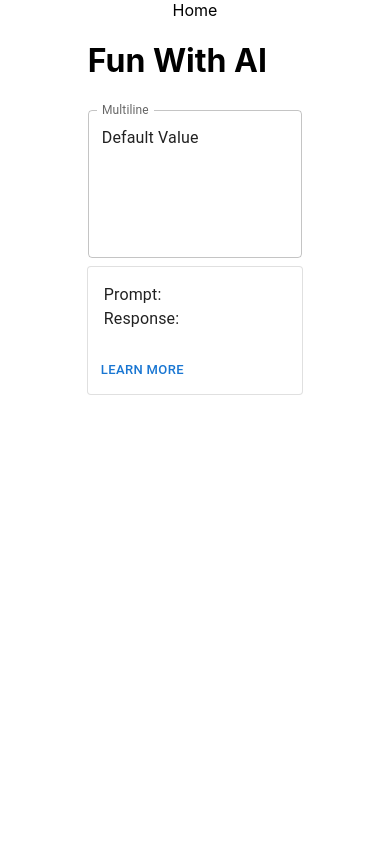
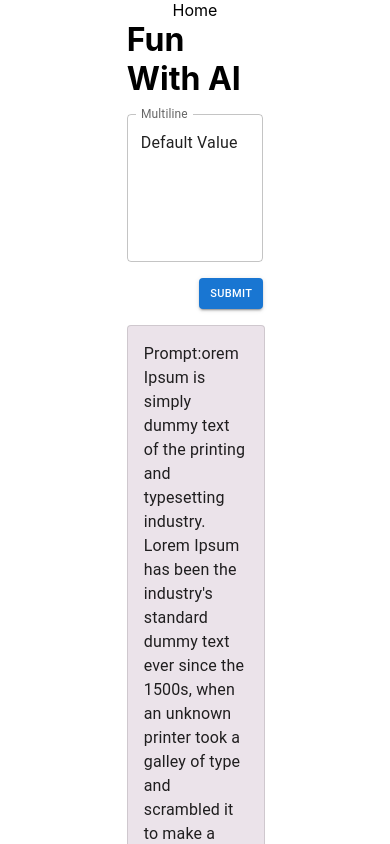
Before and after one commit to qureshe00/textResponse, a React (Create React App) app in the folder text_response/: page / in a window 390 px wide. Shown: the top 844 px of the page. Built offline with nearby package versions, Linux system fonts and the light colour scheme.

Commit message:
improved layout of components, responsive

```diff
--- a/text_response/src/Components/InputBox.js
+++ b/text_response/src/Components/InputBox.js
@@ -13,7 +13,7 @@
     <Box
       component="form"
       sx={{
-        '& .MuiTextField-root': { m: 1, width: '55%' },
+        '& .MuiTextField-root': { width: '100%' },
       }}
       noValidate
       autoComplete="off"
@@ -25,6 +25,7 @@
           multiline
           rows={5}
           defaultValue="Default Value"
+          width="100%"
         />
       </div>
     </Box>
--- a/text_response/src/Components/ResponseCard.js
+++ b/text_response/src/Components/ResponseCard.js
@@ -19,13 +19,13 @@
 
 function ResponseCard() {
   return (
-    <Card variant="outlined" style={{display: 'inline-block', width: '55%'}}>
+    <Card id='card' variant="outlined" style={{display: 'inline-block', width: '100%', backgroundColor: '#EBE3EA'}}>
       <CardContent>
           <Typography className='subheaders'>
-              Prompt:
+              Prompt:orem Ipsum is simply dummy text of the printing and typesetting industry. Lorem Ipsum has been the industry's standard dummy text ever since the 1500s, when an unknown printer took a galley of type and scrambled it to make a type specimen book. It has survived not only five centuries, but also the leap into electronic typesetting, remaining essentially unchanged. It was popularised in the 1960s with the release of Letraset sheets containing Lorem Ipsum passages, and more recently with desktop publishing software like Aldus PageMaker including versions of Lorem Ipsum.
           </Typography>
           <Typography className='subheaders'>
-              Response:
+              Response: orem Ipsum is simply dummy text of the printing and typesetting industry. Lorem Ipsum has been the industry's standard dummy text ever since the 1500s, when an unknown printer took a galley of type and scrambled it to make a type specimen book. It has survived not only five centuries, but also the leap into electronic typesetting, remaining essentially unchanged. It was popularised in the 1960s with the release of Letraset sheets containing Lorem Ipsum passages, and more recently with desktop publishing software like Aldus PageMaker including versions of Lorem Ipsum.
           </Typography>
       </CardContent>
       <CardActions>
--- a/text_response/src/Pages/Home.js
+++ b/text_response/src/Pages/Home.js
@@ -2,14 +2,21 @@
 import InputBox from '../Components/InputBox'
 import '../Styles/Home.css'
 import ResponseCard from '../Components/ResponseCard'
+import { Stack } from '@mui/material'
+import Button from '@mui/material/Button';
 
 function Home() {
   return (
       //use stack
     <div id='container'>Home
-    <h1 id='title'>Fun With AI</h1>
-    <InputBox id='textbox'/>
-    <ResponseCard/>
+        <Stack id='stack' spacing={2}>
+            <h1 id='title'>Fun With AI</h1>
+            <InputBox id='textbox'/>
+            <div id='buttons'>
+                <Button id='submitButton' variant="contained">Submit</Button>
+            </div>
+            <ResponseCard/>
+        </Stack>
     </div>
   )
 }
--- a/text_response/src/Styles/Home.css
+++ b/text_response/src/Styles/Home.css
@@ -1,11 +1,37 @@
+#container{
+    margin-bottom: 15px;
+}
+
 h1#title {
     text-align: left;
-    padding-left: 22.5%;
+}
+#submitButton{
+    width: 20%;
+    height: 10%;
+    font-size: 11px;
 }
 
-@media only screen and (max-width:350px){
+#buttons{
+    text-align: right;
+}
+
+#stack{
+    width: 35%;
+    margin-left: 32.5%;
+    margin-right: 32.5%;
+}
+
+@media only screen and (max-width:350px){ /*for galaxy fold */
     h1#title {
       text-align: center;
       padding-left: 0%;
     }
+    #stack{
+        width: 55%;
+        margin-left: 22.5%;
+        margin-right: 22.5%;
+    }
+    #buttons{
+        text-align: center;
+    }
 }
```
Also changed, not shown: text_response/src/Styles/ResponseCard.css (line endings or trailing spaces).
